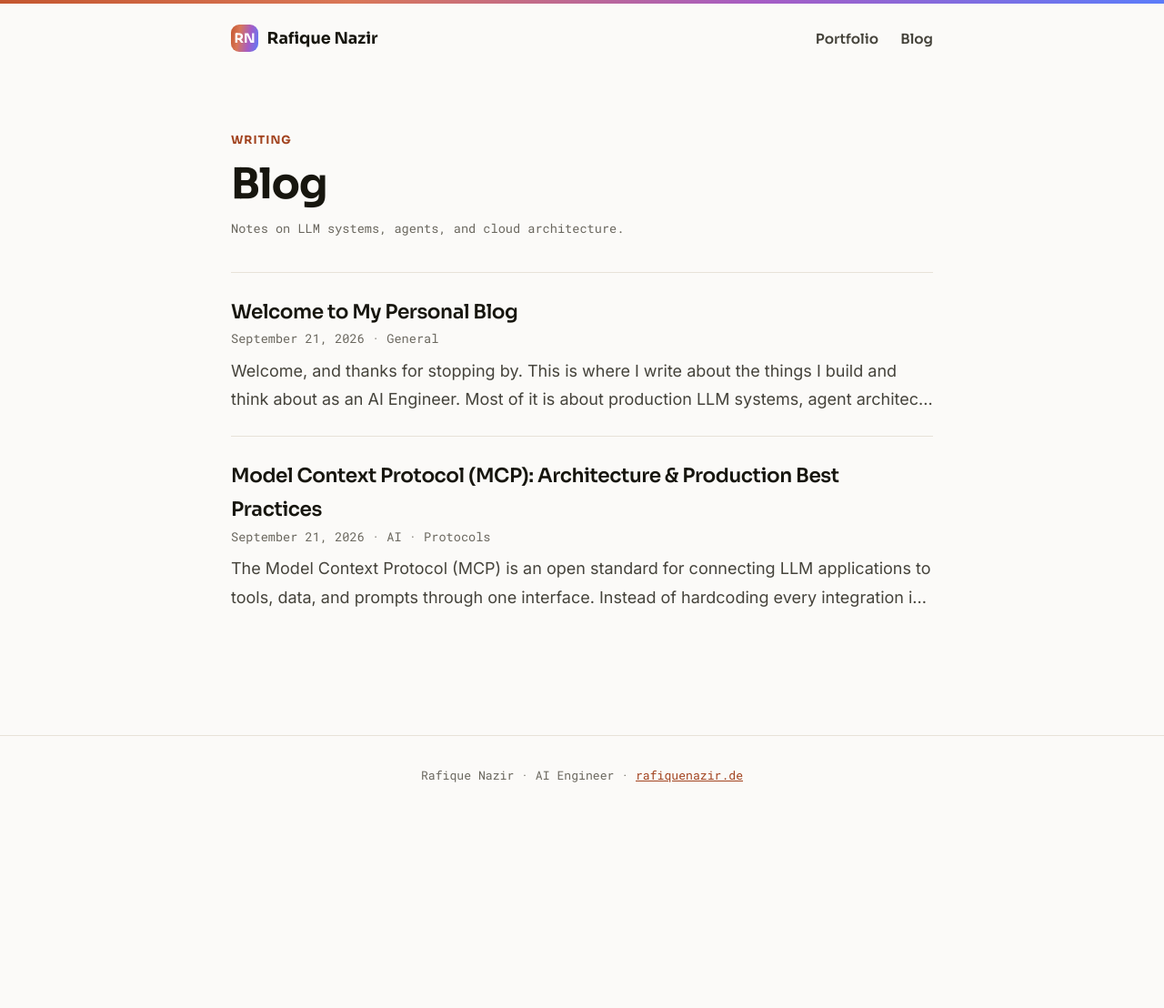
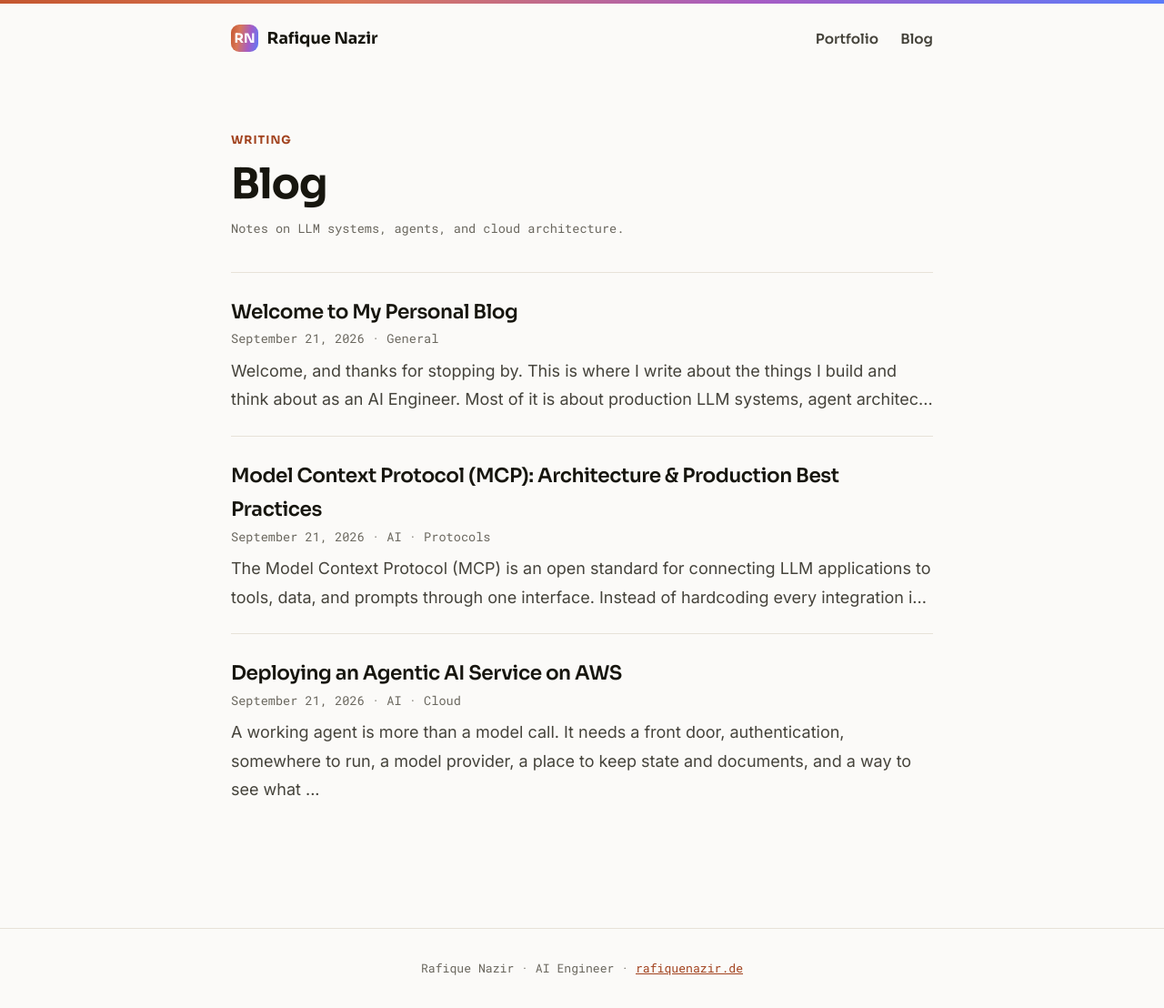
Before and after one commit to rafique1990/rafique1990.github.io, a Jekyll site: the page built from blog.html, in a window 1280 px wide. Shown: the whole page at 91% size. Built offline with Jekyll 4.4.1, drawn with Linux system fonts in a browser that asks for light colours; before the commit the page ends 900 px from its top, so only the background shows below that; part of the change alters nothing that is shown.

Commit message:
add AWS architecture post with real service icons (architecture-beta)
Enable iconify logos icon pack; new post shows an agentic AI service on
AWS using API Gateway, Cognito, EKS, Bedrock, RDS, OpenSearch, CloudWatch
with official AWS icons inside VPC/cloud group boundaries.

Co-Authored-By: Claude Opus 4.8 (1M context) <noreply@anthropic.com>

````diff
--- a/_layouts/default.html
+++ b/_layouts/default.html
@@ -109,6 +109,10 @@
     <!-- Mermaid.js: render fenced mermaid blocks as coloured SVG diagrams -->
     <script type="module">
         import mermaid from 'https://cdn.jsdelivr.net/npm/mermaid@11/dist/mermaid.esm.min.mjs';
+        // AWS / cloud service logos for architecture-beta diagrams (iconify "logos" pack)
+        mermaid.registerIconPacks([
+            { name: 'logos', loader: () => fetch('https://unpkg.com/@iconify-json/logos@1/icons.json').then(function (r) { return r.json(); }) }
+        ]);
         document.querySelectorAll('.language-mermaid').forEach(function (block) {
             var div = document.createElement('div');
             div.className = 'mermaid';
--- /dev/null
+++ b/_posts/2026-09-21-agentic-ai-service-on-aws.md
@@ -0,0 +1,67 @@
+---
+title: "Deploying an Agentic AI Service on AWS"
+date: 2026-09-21
+layout: post
+categories: [AI, Cloud]
+tags: [AWS, Architecture, Agents, EKS, Bedrock]
+---
+
+A working agent is more than a model call. It needs a front door, authentication,
+somewhere to run, a model provider, a place to keep state and documents, and a way
+to see what it is doing. Here is a simple, production-shaped layout for an agentic
+AI service on AWS. It is close to what I run day to day.
+
+## The architecture
+
+```mermaid
+architecture-beta
+    group aws(logos:aws)[AWS Cloud]
+    group vpc(logos:aws-vpc)[VPC] in aws
+
+    service users(internet)[Users]
+    service apigw(logos:aws-api-gateway)[API Gateway] in aws
+    service cognito(logos:aws-cognito)[Cognito] in aws
+    service eks(logos:aws-eks)[Agent Service] in vpc
+    service bedrock(logos:aws)[Bedrock LLM] in aws
+    service rds(logos:aws-rds)[PostgreSQL] in vpc
+    service search(logos:aws-open-search)[Vector Store] in vpc
+    service cw(logos:aws-cloudwatch)[CloudWatch] in aws
+
+    users:R --> L:apigw
+    cognito:B --> T:apigw
+    apigw:R --> L:eks
+    eks:R --> L:bedrock
+    eks:B --> T:rds
+    eks:T --> B:search
+    bedrock:B --> T:cw
+```
+
+## What each piece does
+
+- **API Gateway** is the single entry point. It handles routing, rate limits, and
+  request validation before anything reaches the service.
+- **Cognito** handles auth. Users get a token, the gateway checks it, and the agent
+  service never touches raw credentials.
+- **Agent Service on EKS** is the FastAPI app and the agent loop, running on
+  Kubernetes. It orchestrates tools over MCP and talks to the model.
+- **Bedrock** is the managed model provider. Keeping the model behind Bedrock means
+  no GPUs to run and a clean IAM boundary.
+- **PostgreSQL on RDS** holds sessions, state, and application data.
+- **Vector Store (OpenSearch)** handles retrieval and semantic tool search.
+- **CloudWatch** collects metrics, logs, and traces, so a change in behaviour shows
+  up as a number rather than a surprise.
+
+## Why this shape
+
+- Keep the model provider separate from the app. You can switch models without
+  touching the service.
+- Put everything stateful inside the VPC. The database and the vector store are not
+  exposed to the internet.
+- Make the entry point do the boring work. Auth, rate limits, and validation belong
+  at the gateway, not scattered through the code.
+- Trace from day one. Observability is much cheaper to add now than after the first
+  incident.
+
+This is a starting point, not the whole story. Add a queue for slow jobs, a cache
+in front of the model, and separate environments, and you have something you can
+grow.
````
